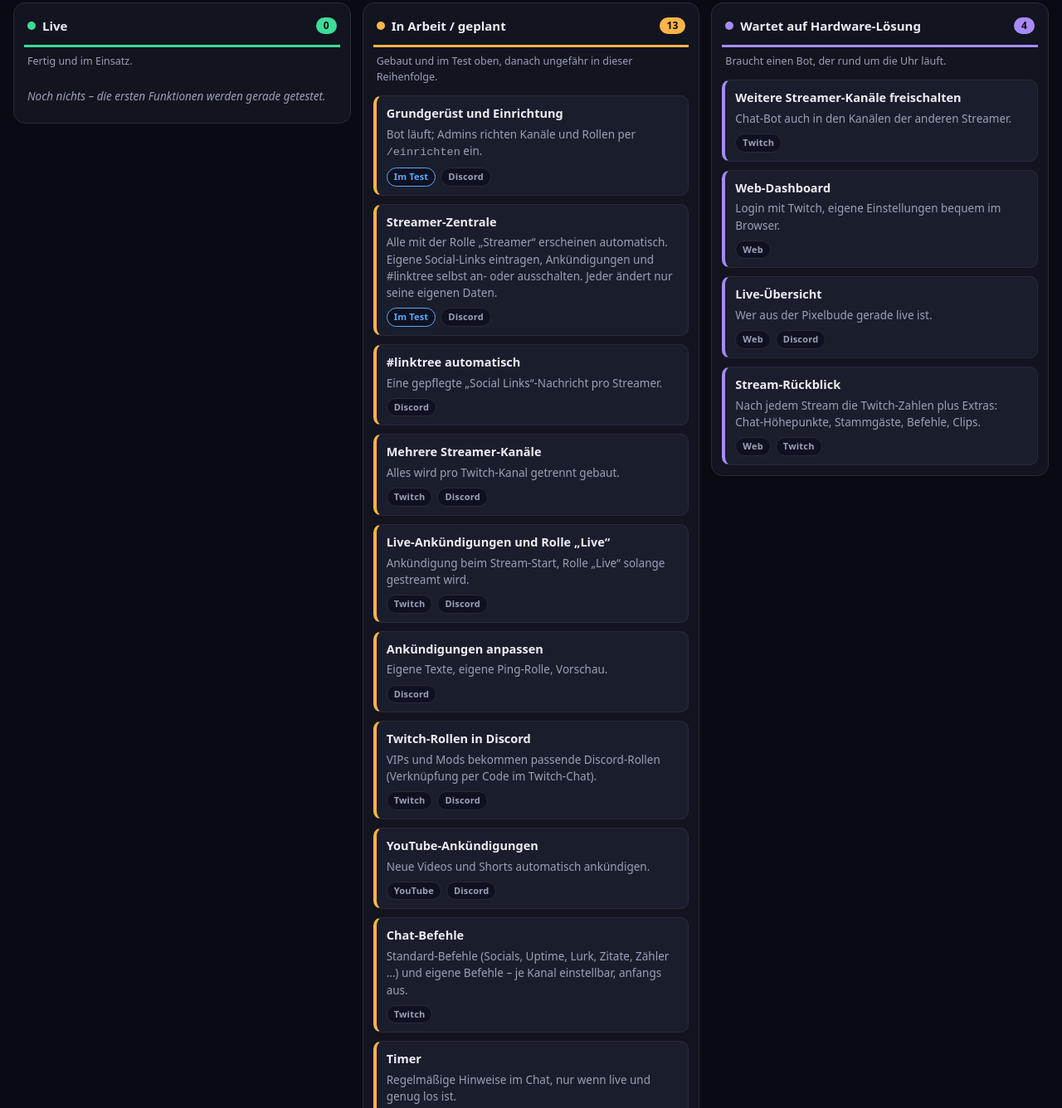
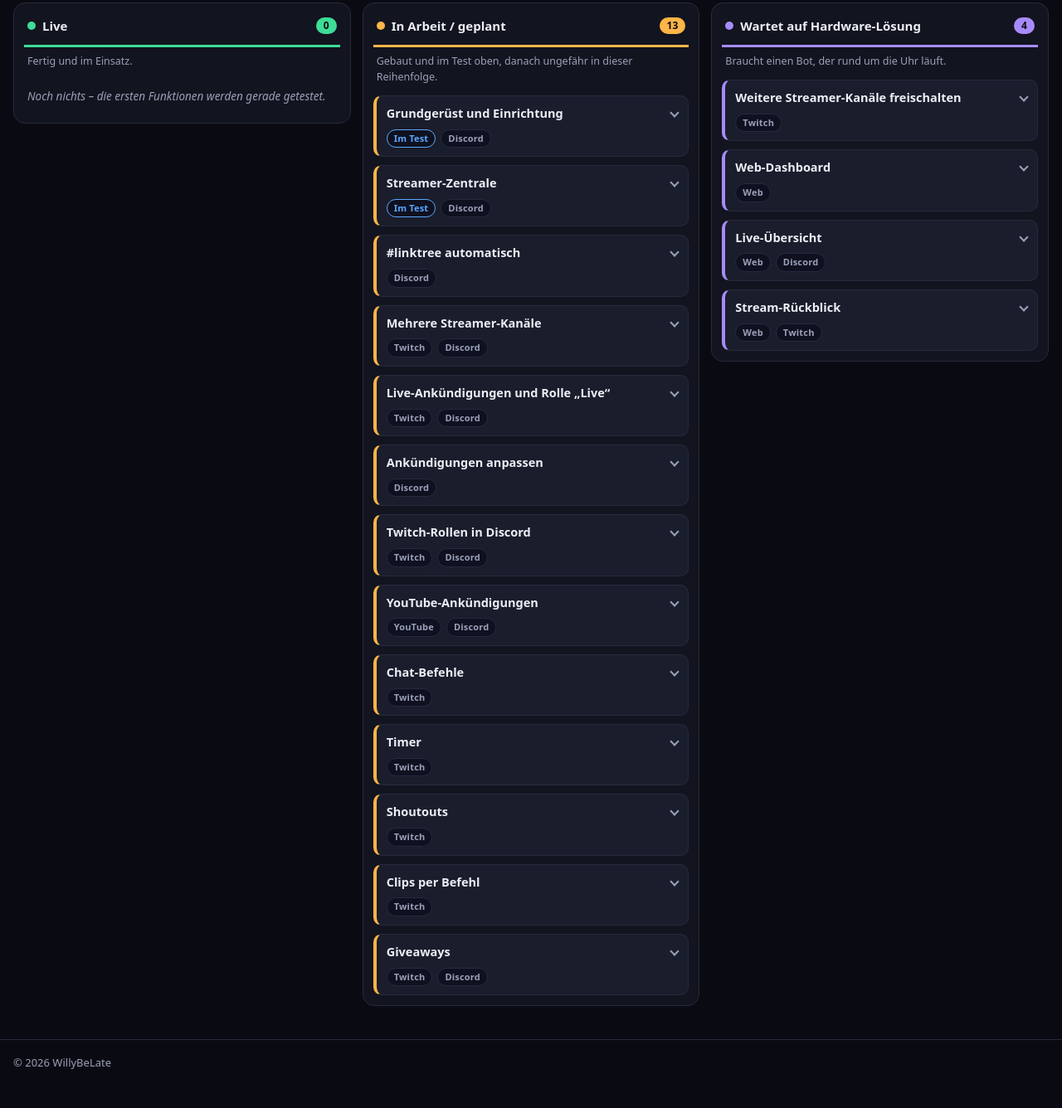
Before and after one commit to WillyBeLate/willybelate.de, a plain HTML site: page docs/roadmap.html in a window 1280 px wide. Shown: the part 396-1732 px from the top of the page at 83% size. After the commit the page ends 1706 px from the top, so only its background shows below. Drawn offline with Linux system fonts and the light colour scheme.

Commit message:
Roadmap: Karten aufklappbar, Erläuterung erst nach Klick
Titel und Tags bleiben sichtbar, der Beschreibungstext öffnet sich per
Klick (details/summary, ohne zusätzliches JavaScript).

Co-Authored-By: Claude Opus 5.5 <noreply@anthropic.com>
Claude-Session: https://claude.ai/code/session_014MYRcXt7VVpNitX9rbxuuY

```diff
--- a/docs/roadmap.html
+++ b/docs/roadmap.html
@@ -107,10 +107,22 @@
       margin-bottom: 10px;
     }
     .card:last-child { margin-bottom: 0; }
-    .card:hover { background: var(--card-hover); }
-    .card h4 { margin: 0 0 4px; font-size: 14.5px; }
-    .card p { margin: 0; color: var(--muted); font-size: 13.5px; }
+    .card:hover, .card[open] { background: var(--card-hover); }
+    /* Karten aufklappbar: Titel und Tags sichtbar, Erläuterung erst nach Klick */
+    .card summary { list-style: none; cursor: pointer; border-radius: 6px; }
+    .card summary::-webkit-details-marker { display: none; }
+    .card summary:focus-visible { outline: 2px solid var(--c); outline-offset: 4px; }
+    .card-head { display: flex; align-items: flex-start; justify-content: space-between; gap: 10px; }
+    .card h4 { margin: 0; font-size: 14.5px; }
+    .chev {
+      flex: none; width: 8px; height: 8px; margin-top: 6px;
+      border-right: 2px solid var(--muted); border-bottom: 2px solid var(--muted);
+      transform: rotate(45deg); transition: transform .2s ease;
+    }
+    .card[open] .chev { transform: rotate(-135deg); margin-top: 9px; }
+    .card p { margin: 10px 0 2px; color: var(--muted); font-size: 13.5px; }
     .tags { display: flex; flex-wrap: wrap; gap: 6px; margin-top: 8px; }
+    @media (prefers-reduced-motion: reduce) { .chev { transition: none; } }
     .tag {
       font-size: 11px; font-weight: 600; letter-spacing: .2px;
       padding: 2px 8px; border-radius: 999px; background: #0F1120; color: var(--muted); border: 1px solid var(--line);
@@ -183,97 +195,80 @@
       <div class="col s-plan" data-col="plan">
         <div class="col-head"><h3><i class="dot" style="background:var(--plan)"></i>In Arbeit / geplant</h3><span class="count">13</span></div>
         <p class="col-sub">Gebaut und im Test oben, danach ungefähr in dieser Reihenfolge.</p>
-        <article class="card s-plan" data-status="plan">
-          <h4>Grundgerüst und Einrichtung</h4>
+        <details class="card s-plan" data-status="plan">
+          <summary><span class="card-head"><h4>Grundgerüst und Einrichtung</h4><span class="chev" aria-hidden="true"></span></span><div class="tags"><span class="tag tag-test">Im Test</span><span class="tag">Discord</span></div></summary>
           <p>Bot läuft; Admins richten Kanäle und Rollen per <code>/einrichten</code> ein.</p>
-          <div class="tags"><span class="tag tag-test">Im Test</span><span class="tag">Discord</span></div>
-        </article>
-        <article class="card s-plan" data-status="plan">
-          <h4>Streamer-Zentrale</h4>
+        </details>
+        <details class="card s-plan" data-status="plan">
+          <summary><span class="card-head"><h4>Streamer-Zentrale</h4><span class="chev" aria-hidden="true"></span></span><div class="tags"><span class="tag tag-test">Im Test</span><span class="tag">Discord</span></div></summary>
           <p>Alle mit der Rolle „Streamer“ erscheinen automatisch. Eigene Social-Links eintragen, Ankündigungen und #linktree selbst an- oder ausschalten. Jeder ändert nur seine eigenen Daten.</p>
-          <div class="tags"><span class="tag tag-test">Im Test</span><span class="tag">Discord</span></div>
-        </article>
-        <article class="card s-plan" data-status="plan">
-          <h4>#linktree automatisch</h4>
+        </details>
+        <details class="card s-plan" data-status="plan">
+          <summary><span class="card-head"><h4>#linktree automatisch</h4><span class="chev" aria-hidden="true"></span></span><div class="tags"><span class="tag">Discord</span></div></summary>
           <p>Eine gepflegte „Social Links“-Nachricht pro Streamer.</p>
-          <div class="tags"><span class="tag">Discord</span></div>
-        </article>
-        <article class="card s-plan" data-status="plan">
-          <h4>Mehrere Streamer-Kanäle</h4>
+        </details>
+        <details class="card s-plan" data-status="plan">
+          <summary><span class="card-head"><h4>Mehrere Streamer-Kanäle</h4><span class="chev" aria-hidden="true"></span></span><div class="tags"><span class="tag">Twitch</span><span class="tag">Discord</span></div></summary>
           <p>Alles wird pro Twitch-Kanal getrennt gebaut.</p>
-          <div class="tags"><span class="tag">Twitch</span><span class="tag">Discord</span></div>
-        </article>
-        <article class="card s-plan" data-status="plan">
-          <h4>Live-Ankündigungen und Rolle „Live“</h4>
+        </details>
+        <details class="card s-plan" data-status="plan">
+          <summary><span class="card-head"><h4>Live-Ankündigungen und Rolle „Live“</h4><span class="chev" aria-hidden="true"></span></span><div class="tags"><span class="tag">Twitch</span><span class="tag">Discord</span></div></summary>
           <p>Ankündigung beim Stream-Start, Rolle „Live“ solange gestreamt wird.</p>
-          <div class="tags"><span class="tag">Twitch</span><span class="tag">Discord</span></div>
-        </article>
-        <article class="card s-plan" data-status="plan">
-          <h4>Ankündigungen anpassen</h4>
+        </details>
+        <details class="card s-plan" data-status="plan">
+          <summary><span class="card-head"><h4>Ankündigungen anpassen</h4><span class="chev" aria-hidden="true"></span></span><div class="tags"><span class="tag">Discord</span></div></summary>
           <p>Eigene Texte, eigene Ping-Rolle, Vorschau.</p>
-          <div class="tags"><span class="tag">Discord</span></div>
-        </article>
-        <article class="card s-plan" data-status="plan">
-          <h4>Twitch-Rollen in Discord</h4>
+        </details>
+        <details class="card s-plan" data-status="plan">
+          <summary><span class="card-head"><h4>Twitch-Rollen in Discord</h4><span class="chev" aria-hidden="true"></span></span><div class="tags"><span class="tag">Twitch</span><span class="tag">Discord</span></div></summary>
           <p>VIPs und Mods bekommen passende Discord-Rollen (Verknüpfung per Code im Twitch-Chat).</p>
-          <div class="tags"><span class="tag">Twitch</span><span class="tag">Discord</span></div>
-        </article>
-        <article class="card s-plan" data-status="plan">
-          <h4>YouTube-Ankündigungen</h4>
+        </details>
+        <details class="card s-plan" data-status="plan">
+          <summary><span class="card-head"><h4>YouTube-Ankündigungen</h4><span class="chev" aria-hidden="true"></span></span><div class="tags"><span class="tag">YouTube</span><span class="tag">Discord</span></div></summary>
           <p>Neue Videos und Shorts automatisch ankündigen.</p>
-          <div class="tags"><span class="tag">YouTube</span><span class="tag">Discord</span></div>
-        </article>
-        <article class="card s-plan" data-status="plan">
-          <h4>Chat-Befehle</h4>
+        </details>
+        <details class="card s-plan" data-status="plan">
+          <summary><span class="card-head"><h4>Chat-Befehle</h4><span class="chev" aria-hidden="true"></span></span><div class="tags"><span class="tag">Twitch</span></div></summary>
           <p>Standard-Befehle (Socials, Uptime, Lurk, Zitate, Zähler …) und eigene Befehle – je Kanal einstellbar, anfangs aus.</p>
-          <div class="tags"><span class="tag">Twitch</span></div>
-        </article>
-        <article class="card s-plan" data-status="plan">
-          <h4>Timer</h4>
+        </details>
+        <details class="card s-plan" data-status="plan">
+          <summary><span class="card-head"><h4>Timer</h4><span class="chev" aria-hidden="true"></span></span><div class="tags"><span class="tag">Twitch</span></div></summary>
           <p>Regelmäßige Hinweise im Chat, nur wenn live und genug los ist.</p>
-          <div class="tags"><span class="tag">Twitch</span></div>
-        </article>
-        <article class="card s-plan" data-status="plan">
-          <h4>Shoutouts</h4>
+        </details>
+        <details class="card s-plan" data-status="plan">
+          <summary><span class="card-head"><h4>Shoutouts</h4><span class="chev" aria-hidden="true"></span></span><div class="tags"><span class="tag">Twitch</span></div></summary>
           <p><code>!so</code> mit offiziellem Twitch-Shoutout und eigenem Text.</p>
-          <div class="tags"><span class="tag">Twitch</span></div>
-        </article>
-        <article class="card s-plan" data-status="plan">
-          <h4>Clips per Befehl</h4>
+        </details>
+        <details class="card s-plan" data-status="plan">
+          <summary><span class="card-head"><h4>Clips per Befehl</h4><span class="chev" aria-hidden="true"></span></span><div class="tags"><span class="tag">Twitch</span></div></summary>
           <p><code>!clip</code> erstellt einen Clip und postet den Link.</p>
-          <div class="tags"><span class="tag">Twitch</span></div>
-        </article>
-        <article class="card s-plan" data-status="plan">
-          <h4>Giveaways</h4>
+        </details>
+        <details class="card s-plan" data-status="plan">
+          <summary><span class="card-head"><h4>Giveaways</h4><span class="chev" aria-hidden="true"></span></span><div class="tags"><span class="tag">Twitch</span><span class="tag">Discord</span></div></summary>
           <p>Start, Teilnahme per Stichwort, fair gezogene Gewinner – im Chat und in Discord.</p>
-          <div class="tags"><span class="tag">Twitch</span><span class="tag">Discord</span></div>
-        </article>
+        </details>
       </div>
 
       <!-- WARTET -->
       <div class="col s-wait" data-col="wait">
         <div class="col-head"><h3><i class="dot" style="background:var(--wait)"></i>Wartet auf Hardware-Lösung</h3><span class="count">4</span></div>
         <p class="col-sub">Braucht einen Bot, der rund um die Uhr läuft.</p>
-        <article class="card s-wait" data-status="wait">
-          <h4>Weitere Streamer-Kanäle freischalten</h4>
+        <details class="card s-wait" data-status="wait">
+          <summary><span class="card-head"><h4>Weitere Streamer-Kanäle freischalten</h4><span class="chev" aria-hidden="true"></span></span><div class="tags"><span class="tag">Twitch</span></div></summary>
           <p>Chat-Bot auch in den Kanälen der anderen Streamer.</p>
-          <div class="tags"><span class="tag">Twitch</span></div>
-        </article>
-        <article class="card s-wait" data-status="wait">
-          <h4>Web-Dashboard</h4>
+        </details>
+        <details class="card s-wait" data-status="wait">
+          <summary><span class="card-head"><h4>Web-Dashboard</h4><span class="chev" aria-hidden="true"></span></span><div class="tags"><span class="tag">Web</span></div></summary>
           <p>Login mit Twitch, eigene Einstellungen bequem im Browser.</p>
-          <div class="tags"><span class="tag">Web</span></div>
-        </article>
-        <article class="card s-wait" data-status="wait">
-          <h4>Live-Übersicht</h4>
+        </details>
+        <details class="card s-wait" data-status="wait">
+          <summary><span class="card-head"><h4>Live-Übersicht</h4><span class="chev" aria-hidden="true"></span></span><div class="tags"><span class="tag">Web</span><span class="tag">Discord</span></div></summary>
           <p>Wer aus der Pixelbude gerade live ist.</p>
-          <div class="tags"><span class="tag">Web</span><span class="tag">Discord</span></div>
-        </article>
-        <article class="card s-wait" data-status="wait">
-          <h4>Stream-Rückblick</h4>
+        </details>
+        <details class="card s-wait" data-status="wait">
+          <summary><span class="card-head"><h4>Stream-Rückblick</h4><span class="chev" aria-hidden="true"></span></span><div class="tags"><span class="tag">Web</span><span class="tag">Twitch</span></div></summary>
           <p>Nach jedem Stream die Twitch-Zahlen plus Extras: Chat-Höhepunkte, Stammgäste, Befehle, Clips.</p>
-          <div class="tags"><span class="tag">Web</span><span class="tag">Twitch</span></div>
-        </article>
+        </details>
       </div>
     </section>
   </main>
@@ -287,6 +282,7 @@
   <script>
     // Zählt die Karten je Status und berechnet den Fortschritt.
     // Zum Pflegen nur Karten verschieben bzw. data-status ändern (live | plan | wait).
+    // Kartenaufbau: <details class="card s-…" data-status="…"><summary>Titel + Tags</summary><p>Erläuterung</p></details>
     (function () {
       var order = ["live", "plan", "wait"];
       var colors = { live: "var(--live)", plan: "var(--plan)", wait: "var(--wait)" };
```
